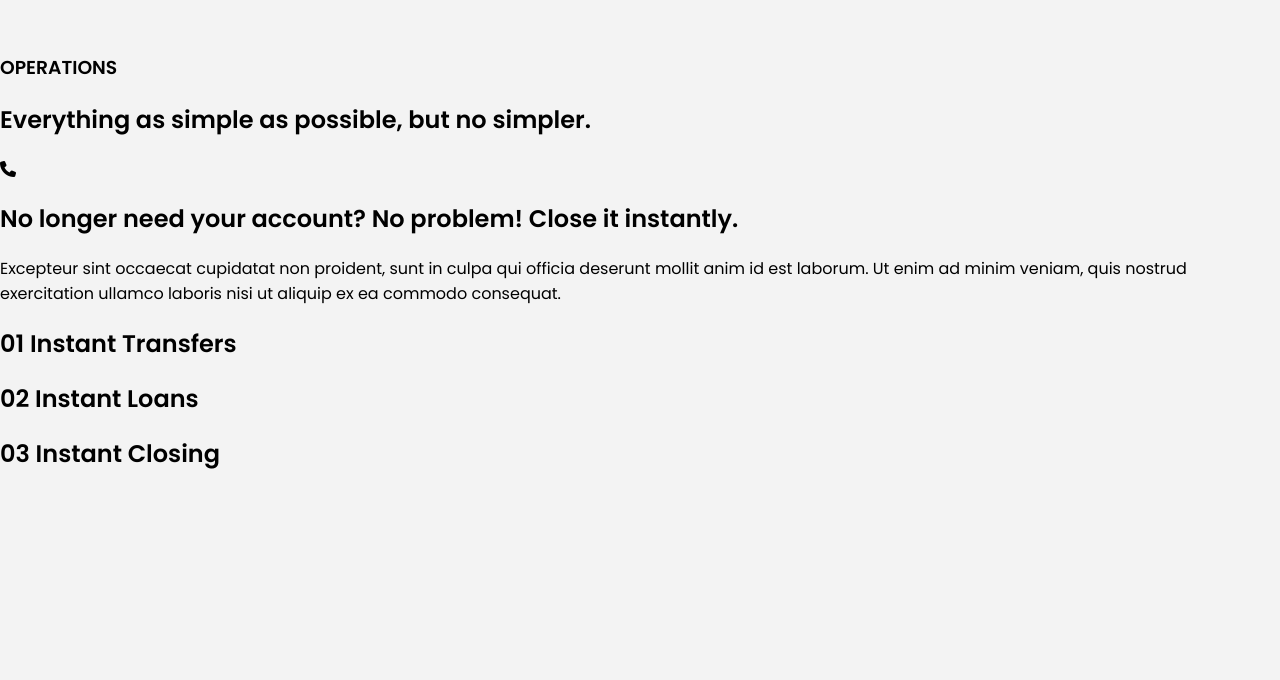
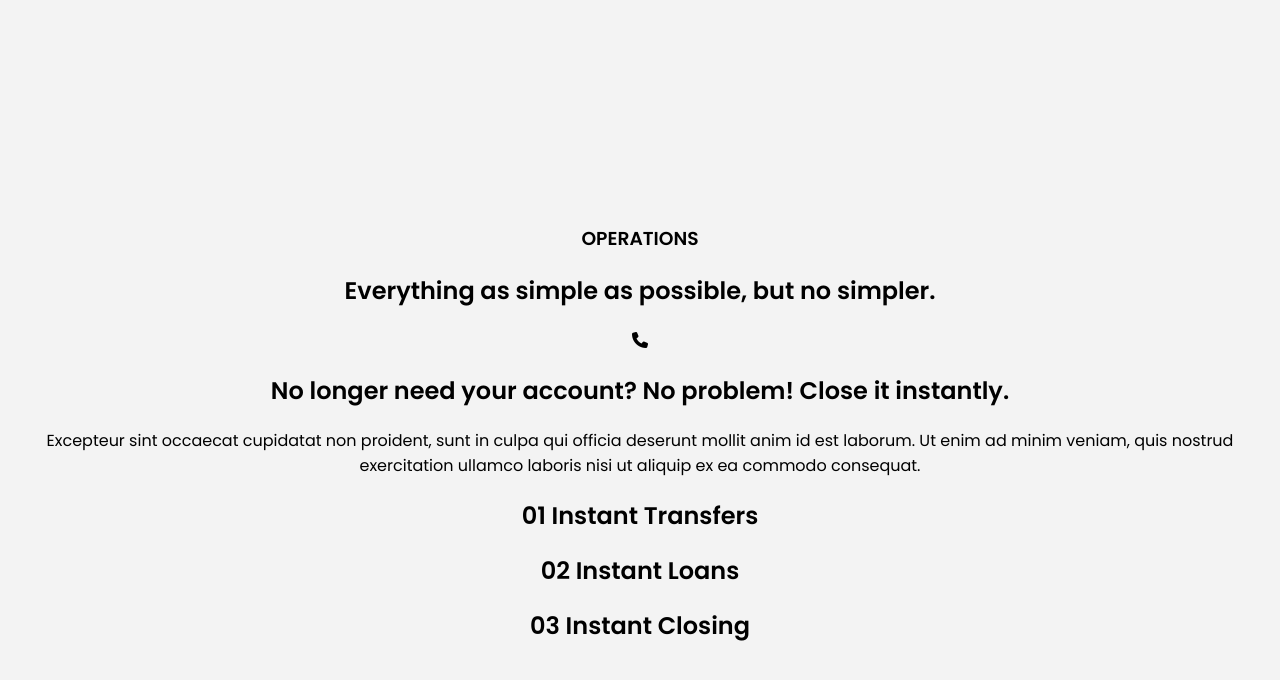
Before and after one commit to Ameer2000Mzori/Bankist-Complete, a website: page src/home.html in a window 1280 px wide. Shown: the part 2966-3646 px from the top of the page. Before the commit the page ends 3457 px from the top, so only its background shows below. Drawn offline with Linux system fonts and the light colour scheme.

Commit message:
added styling to operations

```diff
--- a/src/home.html
+++ b/src/home.html
@@ -32,7 +32,7 @@
           <div class="nav-Right-Wrap">
             <div class="nav-Right-Links-Wrap">
               <ul>
-                <li><a href="#">Features</a></li>
+                <li><a href="#about">Features</a></li>
                 <li><a href="#">Operations</a></li>
                 <li><a href="#">Testimonials</a></li>
                 <li>
--- a/src/home.scss
+++ b/src/home.scss
@@ -608,3 +608,12 @@ body {
     }
   }
 }
+// operations
+.operations {
+  height: 100vh;
+  display: flex;
+  flex-direction: column;
+  text-align: center;
+  align-items: center;
+  justify-content: center;
+}
```
Also changed, not shown: src/home.css, 1 other file.
